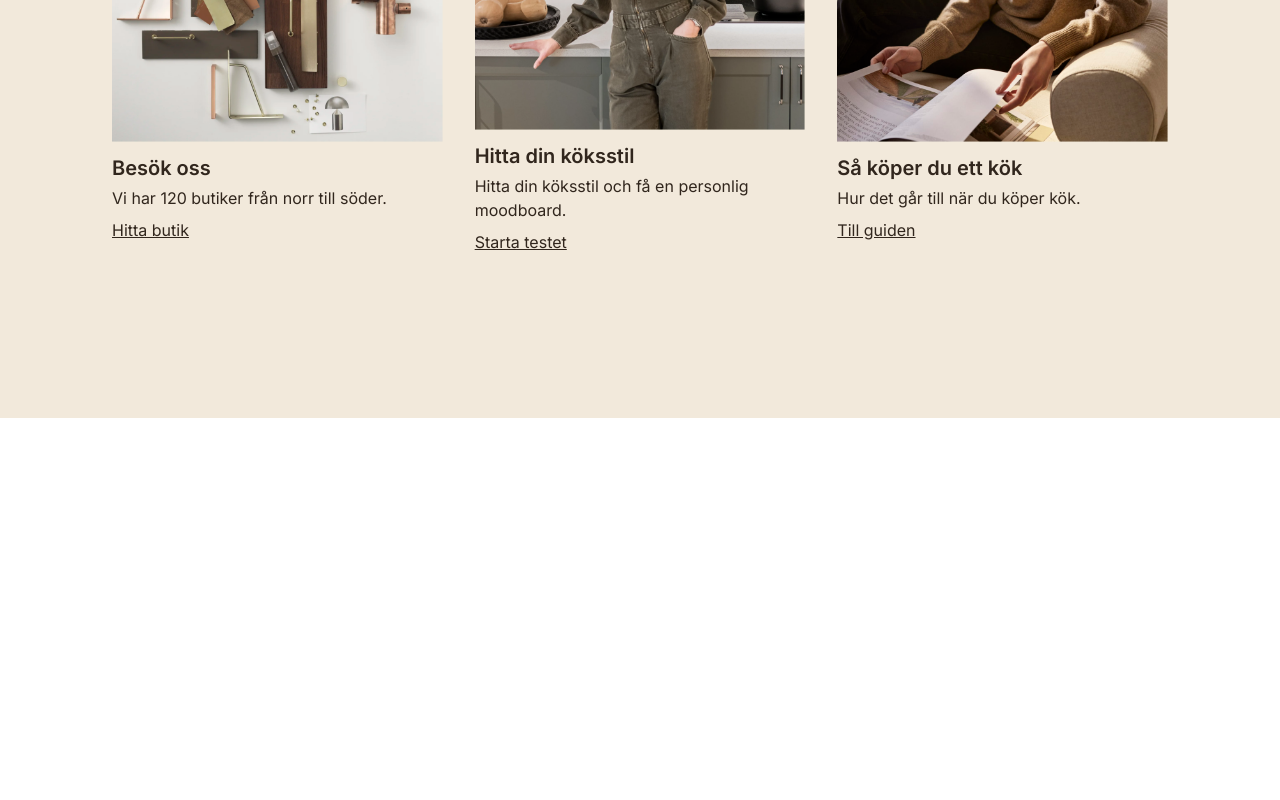
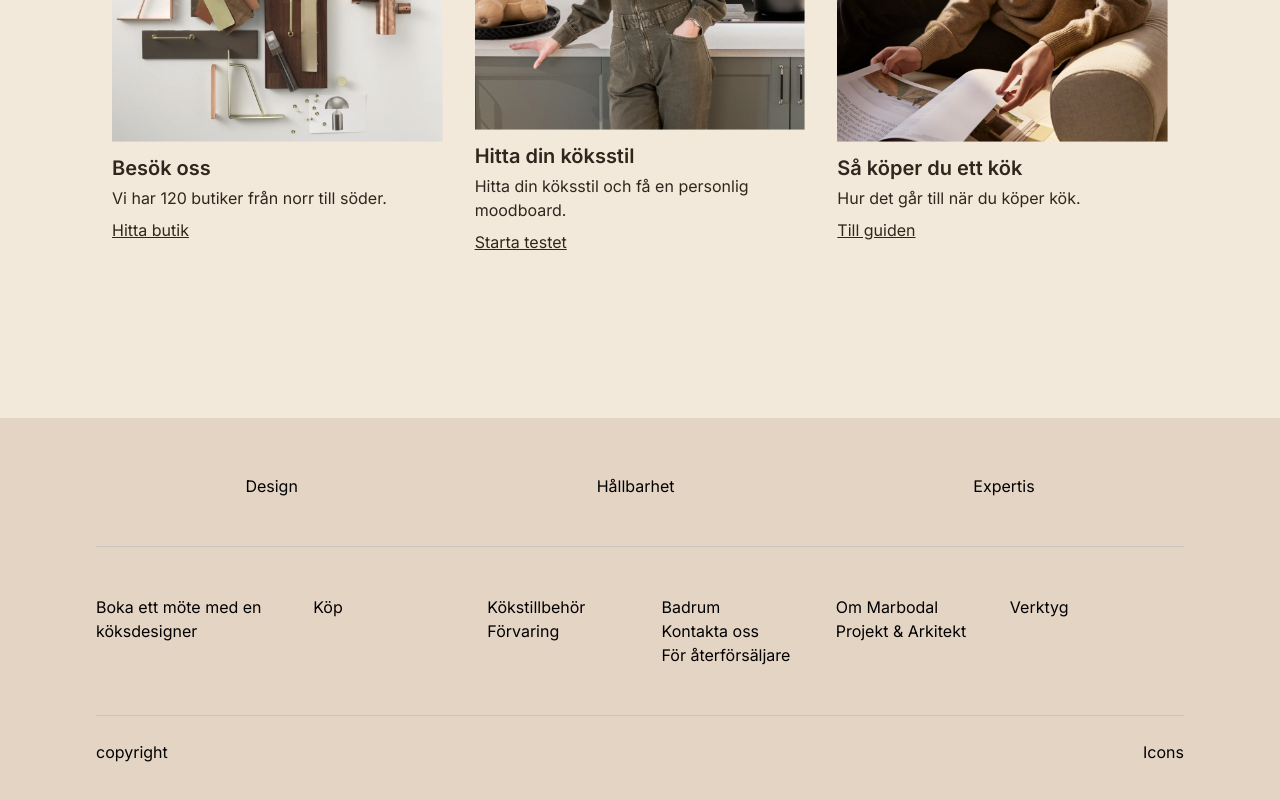
Before and after one commit to totaldekadens/Marbodal, a Next.js app: page / in a window 1280 px wide. Shown: the part 5495-6295 px from the top of the page. Before the commit the page ends 5913 px from the top, so only its background shows below. Built offline with nearby package versions, Linux system fonts and the light colour scheme.

Commit message:
Initial Footer

```diff
--- /dev/null
+++ b/components/Layout/Footer.tsx
@@ -0,0 +1,49 @@
+import Container from "./Container";
+
+const Footer = () => {
+  return (
+    <Container className="py-14 bg-custom-200">
+      {/* upper */}
+      <div className="flex w-full justify-around pb-12 border border-t-0 border-l-0 border-r-0 border-b-decor-50/40">
+        <div>Design</div>
+        <div>Hållbarhet</div>
+        <div>Expertis</div>
+      </div>
+      {/* middle */}
+      <div className="flex pt-12 pb-12 border border-t-0 border-l-0 border-r-0 border-b-decor-50/40 mb-6">
+        <div>
+          <h3>Boka ett möte med en köksdesigner</h3>
+        </div>
+        <div className="grid grid-cols-5 w-full">
+          <div>
+            <p>Köp</p>
+          </div>
+          <div>
+            <p>Kökstillbehör</p>
+            <p>Förvaring</p>
+          </div>
+          <div>
+            <p>Badrum</p>
+            <p>Kontakta oss</p>
+            <p>För återförsäljare</p>
+          </div>
+          <div>
+            {" "}
+            <p>Om Marbodal</p>
+            <p>Projekt & Arkitekt</p>
+          </div>
+          <div>
+            <p>Verktyg</p>
+          </div>
+        </div>
+      </div>
+      {/* lower */}
+      <div className="flex justify-between">
+        <div>copyright</div>
+        <div>Icons</div>
+      </div>
+    </Container>
+  );
+};
+
+export default Footer;
--- a/pages/_app.tsx
+++ b/pages/_app.tsx
@@ -2,6 +2,7 @@ import "@/styles/globals.css";
 import type { AppProps } from "next/app";
 import { Cormorant, Inter } from "next/font/google";
 import Header from "@/components/Layout/Header";
+import Footer from "@/components/Layout/Footer";
 
 // Fonts
 const cormorant = Cormorant({
@@ -17,6 +18,7 @@ export default function App({ Component, pageProps }: AppProps) {
     >
       <Header />
       <Component {...pageProps} />
+      <Footer />
     </div>
   );
 }
```
